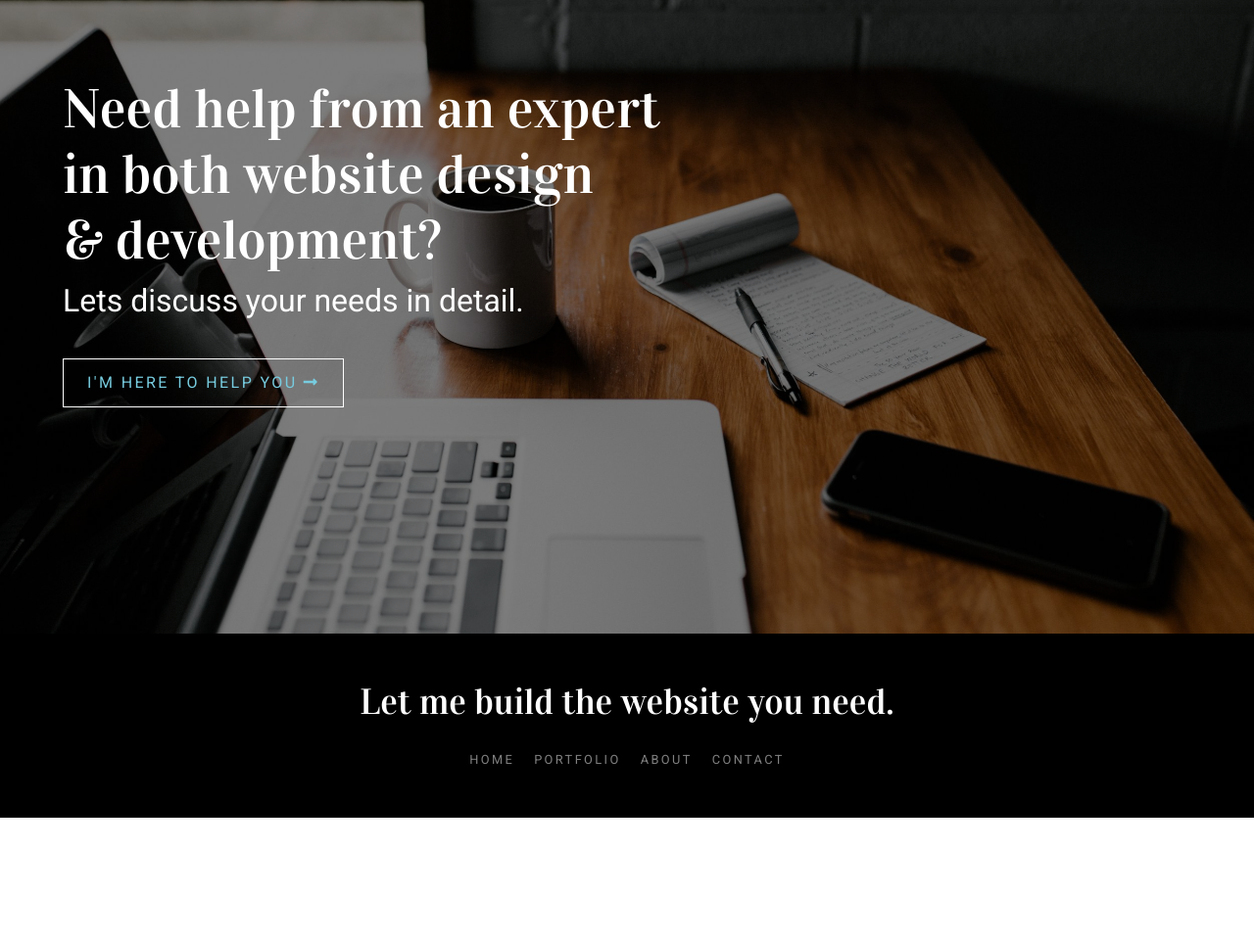
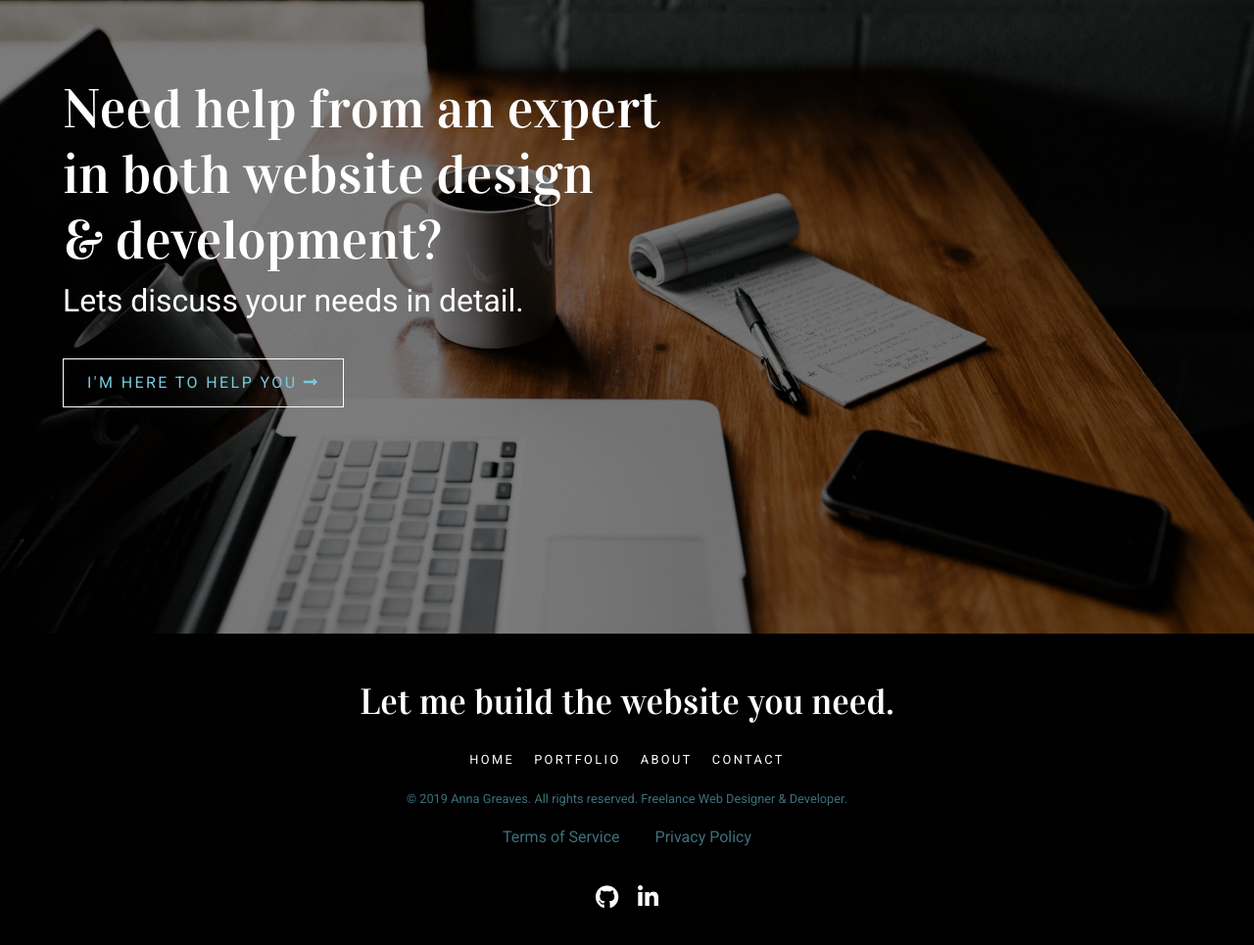
Before and after one commit to AJGreaves/annagreaves, a plain HTML site: page index.html in a window 1280 px wide. Shown: the part 3697-4662 px from the top of the page at 98% size. Before the commit the page ends 4532 px from the top, so only its background shows below. Drawn offline with nearby package versions, Linux system fonts and the light colour scheme.

Commit message:
Add legal and social links to footer.

```diff
--- a/assets/scss/pages/_allpages.scss
+++ b/assets/scss/pages/_allpages.scss
@@ -157,7 +157,7 @@ footer {
 }
 
 footer a {
-    color: rgba(255, 255, 255, 0.5);
+    color: #fff;
     -webkit-transition: 0.2s all ease-in-out 0.3s;
     transition: 0.2s all ease-in-out 0.3s;
 }
@@ -171,3 +171,19 @@ footer a:hover {
     padding: 0.5rem;
     font-size: 0.8rem;
 }
+
+small {
+    color: $color1-transparent;
+}
+
+.legal-links a {
+    font-size: 1rem;
+    padding: 1rem;
+    color: $color1-transparent;
+    font-weight: lighter;
+}
+
+.social-links a {
+    font-size: 1.5rem;
+    padding: 0.5rem;
+}
--- a/index.html
+++ b/index.html
@@ -304,11 +304,11 @@
                 <div class="hero-overlay">
                     <div class="overlay-container vertical-center text-white">
                         <h3 class="hero-heading">Need help from an expert<br> in both
-                                website design <br>& development?
+                            website design <br>& development?
                         </h3>
                         <h4>Lets discuss your needs in detail.</h4>
                         <button type="button" href="#" class="cta-btn dark-btn">
-                                I'm here to help you
+                            I'm here to help you
                             <i class="fas fa-long-arrow-alt-right"></i>
                         </button>
                     </div>
@@ -323,14 +323,27 @@
                 <h3>Let me build the website you need.</h3>
             </div>
             <nav id="footer-nav" class="col-12" data-content-field="navigation">
-                <div class="footer-nav-group">
+                <div class="footer-nav-group mb-3">
                     <a class="footer-nav-item" href="#" aria-label="Home">Home</a>
                     <a class="footer-nav-item" href="#" aria-label="Portfolio">Portfolio</a>
                     <a class="footer-nav-item" href="#" aria-label="About">About</a>
                     <a class="footer-nav-item" href="#" aria-label="Contact">Contact</a>
                 </div>
             </nav>
+            <div class="col-12">
+                <small>© 2019 Anna Greaves. All rights reserved. Freelance Web Designer & Developer.</small>
+                <div class="legal-links py-3">
 
+                    <a href="#">Terms of Service</a>
+                    <a href="#">Privacy Policy</a>
+
+                </div>
+
+            </div>
+            <div class="col-12 my-3 social-links">
+                <a href="#"><i class="fab fa-github"></i></a>
+                <a href="#"><i class="fab fa-linkedin-in"></i></a>
+            </div>
         </div>
     </footer>
 
```
Also changed, not shown: assets/css/main.css, assets/css/main.min.css, 2 other files.
